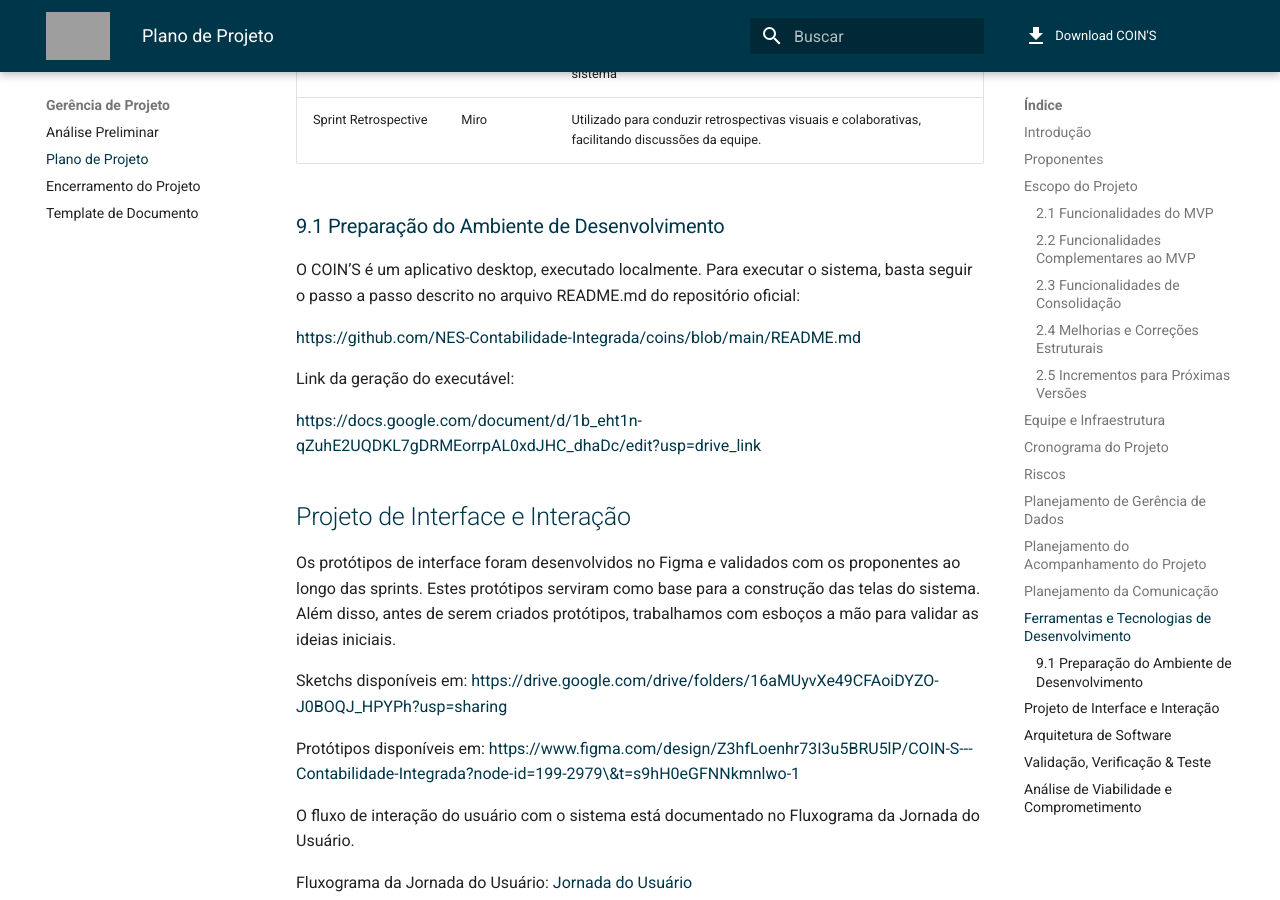
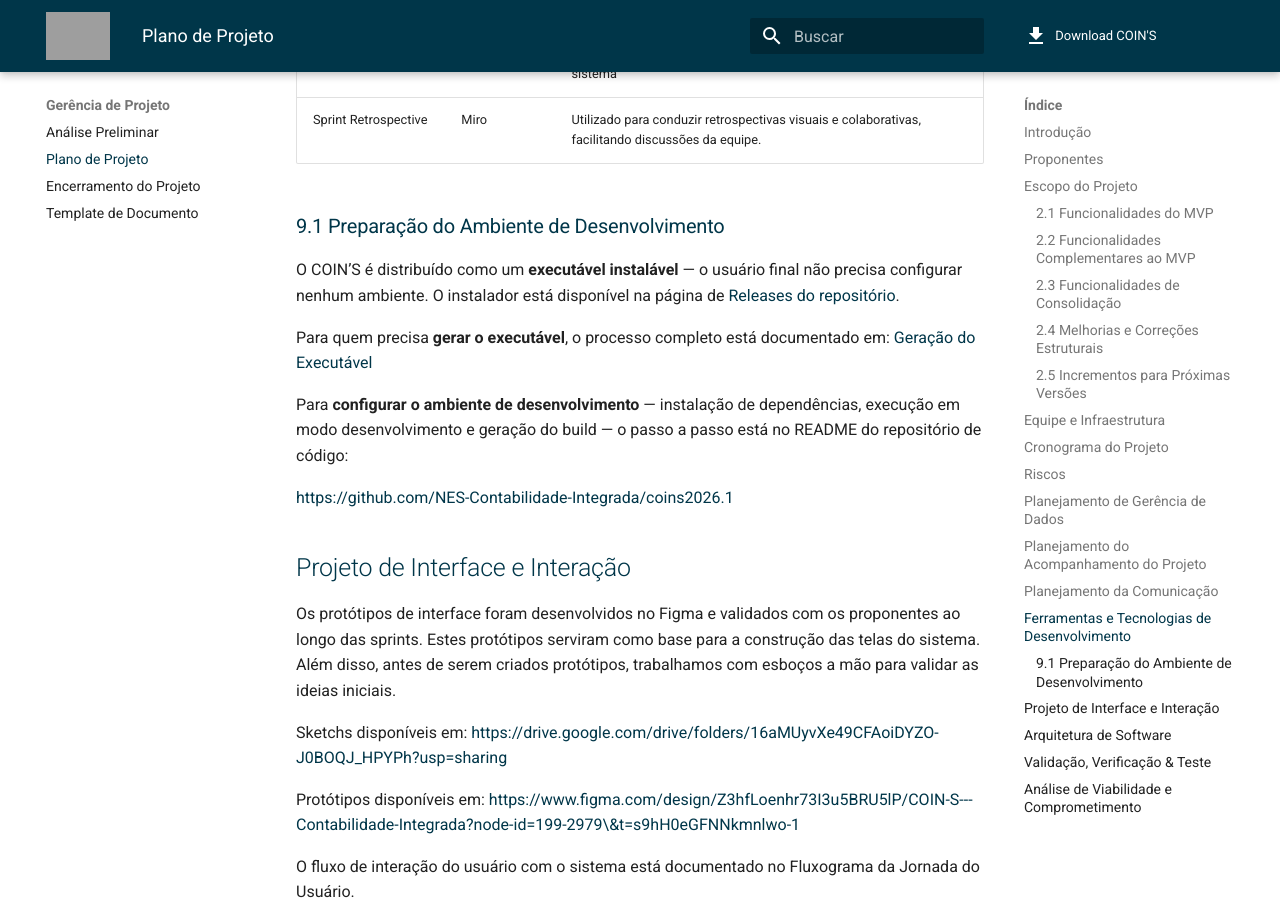
Before and after one commit to NES-Contabilidade-Integrada/doc-coins2026.1, an MkDocs documentation site: the page built from docs/gerencia-projeto/plano-do-projeto.md, in a window 1280 px wide and 900 px high, scrolled down 8979 px. Built offline with MkDocs 1.6.1 and Material for MkDocs 9.7.7, drawn with Linux system fonts in a browser that asks for light colours; comment, search, counter and statistics services are not loaded; grey boxes are pictures that could not be loaded.

Commit message:
docs(gerencia): atualiza seção de ambiente com links para executável e README
Co-Authored-By: Claude Sonnet 4.6 <noreply@anthropic.com>

```diff
--- a/docs/gerencia-projeto/plano-do-projeto.md
+++ b/docs/gerencia-projeto/plano-do-projeto.md
@@ -233,13 +233,13 @@ Os incrementos planejados consistem em funcionalidades adicionais previstas para
 
 ### 9.1 Preparação do Ambiente de Desenvolvimento
 
-O COIN’S é um aplicativo desktop, executado localmente. Para executar o sistema, basta seguir o passo a passo descrito no arquivo README.md do repositório oficial:
+O COIN’S é distribuído como um **executável instalável** — o usuário final não precisa configurar nenhum ambiente. O instalador está disponível na página de [Releases do repositório](https://github.com/NES-Contabilidade-Integrada/coins2026.1/releases/latest).
 
-[https://github.com/NES-Contabilidade-Integrada/coins/blob/main/README.md](https://github.com/NES-Contabilidade-Integrada/coins/blob/main/README.md)
+Para quem precisa **gerar o executável**, o processo completo está documentado em: [Geração do Executável](https://nes-contabilidade-integrada.github.io/doc-coins2026.1/devops/geracao-executavel/)
 
-Link da geração do executável:
+Para **configurar o ambiente de desenvolvimento** — instalação de dependências, execução em modo desenvolvimento e geração do build — o passo a passo está no README do repositório de código:
 
-[https://docs.google.com/document/d/1b\_eht1n-qZuhE2UQDKL7gDRMEorrpAL0xdJHC\_dhaDc/edit?usp=drive\_link](https://docs.google.com/document/d/1b_eht1n-qZuhE2UQDKL7gDRMEorrpAL0xdJHC_dhaDc/edit?usp=drive_link)
+[https://github.com/NES-Contabilidade-Integrada/coins2026.1](https://github.com/NES-Contabilidade-Integrada/coins2026.1)
 
 
 
```
